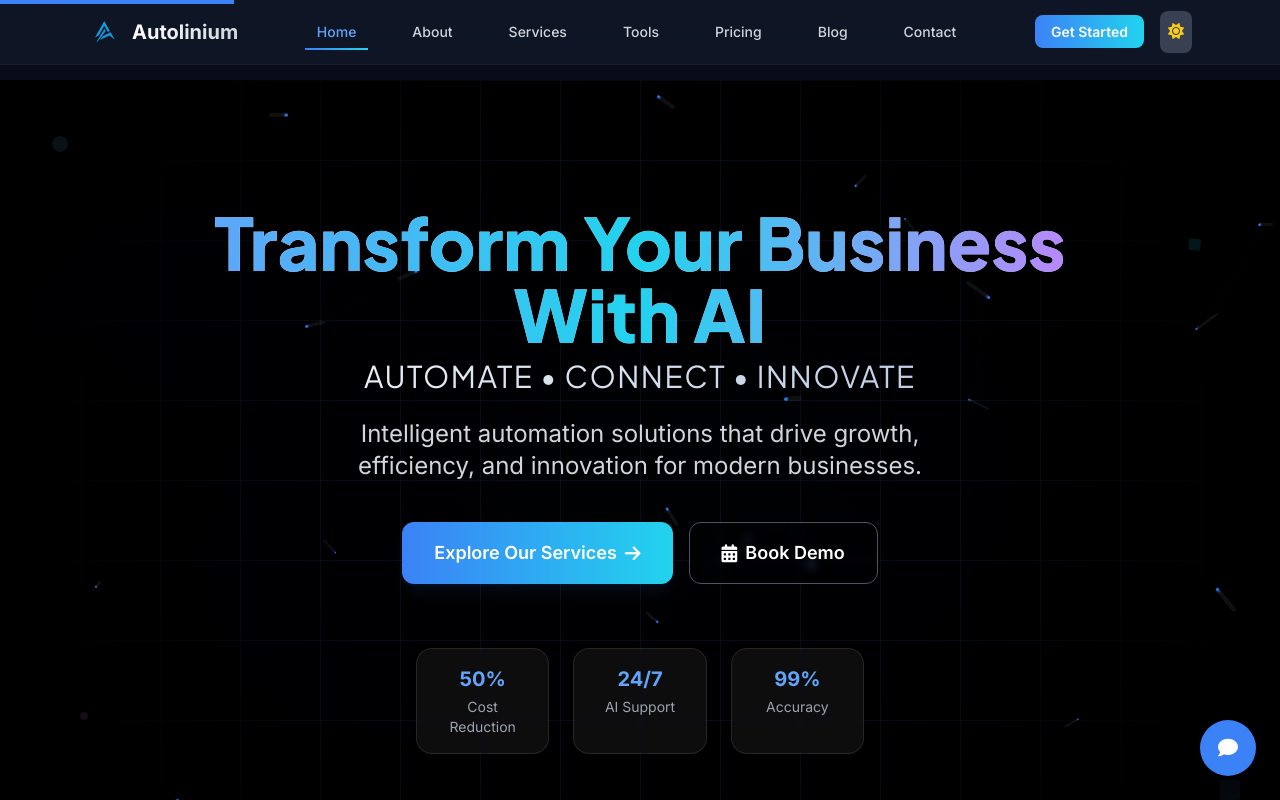
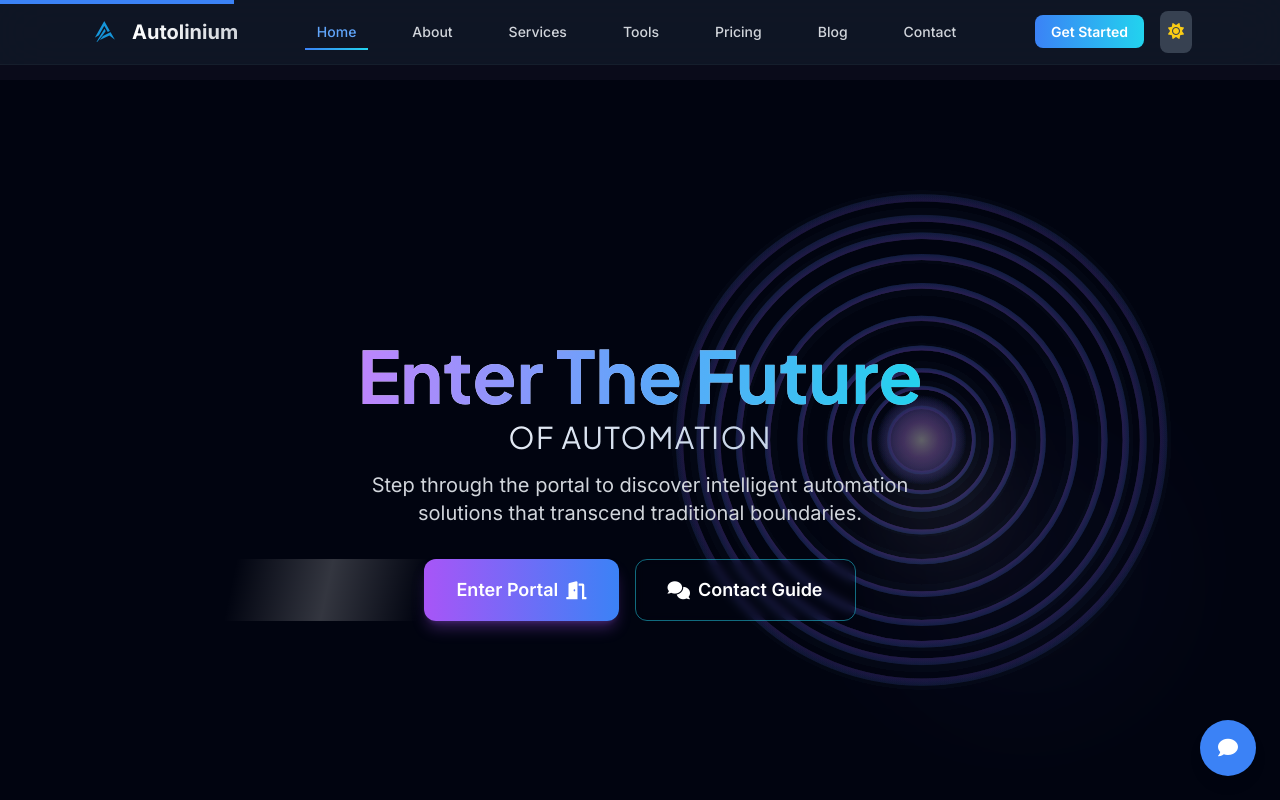
Before and after one commit to Billu07/Autolinium-Website, a React (Vite) app: page / in a window 1280 px wide. Shown: the top 800 px of the page. Built offline with nearby package versions, Linux system fonts and the light colour scheme.

Commit message:
hero refined

```diff
--- a/src/components/sections/HeroSection.tsx
+++ b/src/components/sections/HeroSection.tsx
@@ -5,11 +5,9 @@ import { Link } from "react-router-dom";
 const HeroSection: React.FC = () => {
   const canvasRef = useRef<HTMLCanvasElement>(null);
 
-  // Subtle floating particles with connections
   useEffect(() => {
     const canvas = canvasRef.current;
     if (!canvas) return;
-
     const ctx = canvas.getContext("2d");
     if (!ctx) return;
 
@@ -17,316 +15,203 @@ const HeroSection: React.FC = () => {
       canvas.width = window.innerWidth;
       canvas.height = window.innerHeight;
     };
-
     resizeCanvas();
     window.addEventListener("resize", resizeCanvas);
 
-    // Very subtle particles
-    const particles: Array<{
-      x: number;
-      y: number;
-      vx: number;
-      vy: number;
-      size: number;
-      opacity: number;
-    }> = [];
+    const getCenter = () => ({
+      x: canvas.width / 2 + canvas.width * 0.22, // further right
+      y: canvas.height / 2 - canvas.height * 0.05, // slightly higher
+    });
 
-    const initParticles = () => {
-      particles.length = 0;
-      const count = window.innerWidth < 768 ? 15 : 25;
-
-      for (let i = 0; i < count; i++) {
-        particles.push({
-          x: Math.random() * canvas.width,
-          y: Math.random() * canvas.height,
-          vx: (Math.random() - 0.5) * 0.1,
-          vy: (Math.random() - 0.5) * 0.1,
-          size: Math.random() * 1 + 0.5,
-          opacity: Math.random() * 0.1 + 0.05,
-        });
-      }
-    };
-
-    initParticles();
-
-    let animationFrameId: number;
+    let time = 0;
 
     const render = () => {
-      ctx.fillStyle = "rgba(10, 15, 26, 0.03)";
+      const { x: centerX, y: centerY } = getCenter();
+      ctx.fillStyle = "rgba(8, 10, 30, 0.1)";
       ctx.fillRect(0, 0, canvas.width, canvas.height);
 
-      // Very subtle connections
-      ctx.strokeStyle = "rgba(59, 130, 246, 0.03)";
-      ctx.lineWidth = 0.2;
+      const ringCount = 10;
+      for (let ring = ringCount; ring > 0; ring--) {
+        const radius = ring * 25 + Math.sin(time * 0.002 + ring) * 8;
+        const ringWidth = 2.8 + ring * 0.45;
 
-      for (let i = 0; i < particles.length; i++) {
-        for (let j = i + 1; j < particles.length; j++) {
-          const dx = particles[i].x - particles[j].x;
-          const dy = particles[i].y - particles[j].y;
-          const distance = Math.sqrt(dx * dx + dy * dy);
+        const gradient = ctx.createRadialGradient(
+          centerX,
+          centerY,
+          radius - ringWidth,
+          centerX,
+          centerY,
+          radius + ringWidth
+        );
 
-          if (distance < 120) {
-            ctx.beginPath();
-            ctx.moveTo(particles[i].x, particles[i].y);
-            ctx.lineTo(particles[j].x, particles[j].y);
-            ctx.stroke();
-          }
-        }
+        gradient.addColorStop(0, `rgba(168, 85, 247, ${0.4 - ring * 0.03})`);
+        gradient.addColorStop(0.5, `rgba(99, 102, 241, ${0.28 - ring * 0.02})`);
+        gradient.addColorStop(1, `rgba(59, 130, 246, ${0.12 - ring * 0.01})`);
+
+        ctx.strokeStyle = gradient;
+        ctx.lineWidth = ringWidth;
+        ctx.beginPath();
+        ctx.arc(centerX, centerY, radius, 0, Math.PI * 2);
+        ctx.stroke();
       }
 
-      // Update and draw particles
-      particles.forEach((particle) => {
-        particle.x += particle.vx;
-        particle.y += particle.vy;
+      // More vivid vortex
+      const vortexRadius = 35 + Math.sin(time * 0.004) * 10;
+      const vortexGradient = ctx.createRadialGradient(
+        centerX,
+        centerY,
+        0,
+        centerX,
+        centerY,
+        vortexRadius
+      );
+      vortexGradient.addColorStop(0, "rgba(255,255,255,0.4)");
+      vortexGradient.addColorStop(0.4, "rgba(192,132,252,0.25)");
+      vortexGradient.addColorStop(1, "rgba(99,102,241,0)");
 
-        if (particle.x <= 0 || particle.x >= canvas.width) particle.vx *= -1;
-        if (particle.y <= 0 || particle.y >= canvas.height) particle.vy *= -1;
+      ctx.fillStyle = vortexGradient;
+      ctx.beginPath();
+      ctx.arc(centerX, centerY, vortexRadius, 0, Math.PI * 2);
+      ctx.fill();
 
-        // Very subtle glow
-        const gradient = ctx.createRadialGradient(
-          particle.x,
-          particle.y,
-          0,
-          particle.x,
-          particle.y,
-          particle.size * 2
-        );
-        gradient.addColorStop(0, `rgba(59, 130, 246, ${particle.opacity})`);
-        gradient.addColorStop(1, `rgba(59, 130, 246, 0)`);
-
-        ctx.fillStyle = gradient;
-        ctx.beginPath();
-        ctx.arc(particle.x, particle.y, particle.size * 2, 0, Math.PI * 2);
-        ctx.fill();
-
-        // Core particle
-        ctx.fillStyle = `rgba(59, 130, 246, ${particle.opacity * 2})`;
-        ctx.beginPath();
-        ctx.arc(particle.x, particle.y, particle.size, 0, Math.PI * 2);
-        ctx.fill();
-      });
-
-      animationFrameId = requestAnimationFrame(render);
+      time++;
+      requestAnimationFrame(render);
     };
 
     render();
-
-    return () => {
-      window.removeEventListener("resize", resizeCanvas);
-      cancelAnimationFrame(animationFrameId);
-    };
+    return () => window.removeEventListener("resize", resizeCanvas);
   }, []);
 
-  // Subtle floating geometric shapes
-  const FloatingShapes = () => {
-    const shapes = [
-      {
-        type: "circle",
-        size: "w-4 h-4",
-        color: "bg-blue-400/10",
-        position: "top-20 left-10",
-        delay: 0,
-        duration: 20,
-      },
-      {
-        type: "square",
-        size: "w-3 h-3",
-        color: "bg-cyan-400/10",
-        position: "top-40 right-20",
-        delay: 5,
-        duration: 25,
-      },
-      {
-        type: "circle",
-        size: "w-2 h-2",
-        color: "bg-purple-400/10",
-        position: "bottom-40 left-20",
-        delay: 10,
-        duration: 30,
-      },
-      {
-        type: "square",
-        size: "w-5 h-5",
-        color: "bg-blue-400/5",
-        position: "bottom-20 right-10",
-        delay: 15,
-        duration: 35,
-      },
-    ];
-
-    return (
-      <div className="absolute inset-0 overflow-hidden pointer-events-none">
-        {shapes.map((shape, index) => (
-          <motion.div
-            key={index}
-            className={`absolute ${shape.position} ${shape.size} ${
-              shape.color
-            } ${
-              shape.type === "circle" ? "rounded-full" : "rounded-sm"
-            } backdrop-blur-sm`}
-            animate={{
-              y: [0, -30, 0],
-              x: [0, 15, 0],
-              rotate: shape.type === "square" ? [0, 90, 180] : [0, 0, 0],
-            }}
-            transition={{
-              duration: shape.duration,
-              repeat: Infinity,
-              ease: "easeInOut",
-              delay: shape.delay,
-            }}
-          />
-        ))}
-      </div>
-    );
-  };
-
-  // Subtle grid with fade effect
-  const SubtleGrid = () => (
+  // 💫 Enhanced PortalGlow: 3 layers of drift, rotation & breathing
+  const PortalGlow = () => (
     <div className="absolute inset-0 pointer-events-none">
-      <div
-        className="w-full h-full opacity-3"
+      {/* Core pulse */}
+      <motion.div
+        className="absolute top-[45%] left-[70%] w-28 h-28 bg-white/40 rounded-full"
         style={{
-          backgroundImage: `
-            linear-gradient(90deg, rgba(59, 130, 246, 0.1) 1px, transparent 1px),
-            linear-gradient(rgba(59, 130, 246, 0.1) 1px, transparent 1px)
-          `,
-          backgroundSize: "80px 80px",
-          maskImage:
-            "radial-gradient(circle at center, black 40%, transparent 80%)",
-          WebkitMaskImage:
-            "radial-gradient(circle at center, black 40%, transparent 80%)",
+          transform: "translate(-50%, -50%)",
+          filter: "blur(35px)",
         }}
-      />
-    </div>
-  );
-
-  // Gentle light orbs
-  const LightOrbs = () => (
-    <div className="absolute inset-0 overflow-hidden pointer-events-none">
-      <motion.div
-        className="absolute top-1/4 left-1/4 w-96 h-96 bg-blue-500/3 rounded-full blur-3xl"
         animate={{
-          scale: [1, 1.1, 1],
-          opacity: [0.3, 0.5, 0.3],
+          scale: [1, 1.35, 1],
+          opacity: [0.18, 0.35, 0.18],
+          x: [0, 12, -12, 0],
+          y: [0, -10, 10, 0],
+          rotate: [0, 12, -12, 0],
         }}
         transition={{
-          duration: 8,
+          duration: 9,
           repeat: Infinity,
           ease: "easeInOut",
         }}
       />
+
+      {/* Outer ring glow */}
       <motion.div
-        className="absolute bottom-1/3 right-1/4 w-80 h-80 bg-cyan-500/2 rounded-full blur-3xl"
+        className="absolute top-[45%] left-[70%] w-60 h-60 bg-purple-500/25 rounded-full"
+        style={{
+          transform: "translate(-50%, -50%)",
+          filter: "blur(65px)",
+        }}
         animate={{
-          scale: [1.1, 1, 1.1],
-          opacity: [0.2, 0.4, 0.2],
+          scale: [1, 1.1, 1],
+          opacity: [0.08, 0.18, 0.08],
+          rotate: [0, 8, -8, 0],
         }}
         transition={{
-          duration: 10,
+          duration: 13,
           repeat: Infinity,
           ease: "easeInOut",
-          delay: 2,
+          delay: 1,
+        }}
+      />
+
+      {/* Subtle cyan shimmer */}
+      <motion.div
+        className="absolute top-[45%] left-[70%] w-72 h-72 bg-cyan-400/20 rounded-full"
+        style={{
+          transform: "translate(-50%, -50%)",
+          filter: "blur(85px)",
+        }}
+        animate={{
+          scale: [1, 1.2, 1],
+          opacity: [0.05, 0.12, 0.05],
+          x: [0, -10, 10, 0],
+          y: [0, 6, -6, 0],
+        }}
+        transition={{
+          duration: 15,
+          repeat: Infinity,
+          ease: "easeInOut",
         }}
       />
     </div>
   );
 
   return (
-    <section className="relative min-h-screen flex flex-col items-center justify-center text-center px-6 sm:px-10 overflow-hidden hero-section bg-[#0A0F1A]">
-      {/* Subtle particle canvas */}
+    <section className="relative min-h-screen flex flex-col items-center justify-center text-center px-6 sm:px-10 overflow-hidden bg-[#080A1E]">
       <canvas
         ref={canvasRef}
-        className="absolute inset-0 w-full h-full pointer-events-none"
+        className="absolute inset-0 w-full h-full pointer-events-none opacity-70"
       />
 
-      {/* Background elements */}
-      <SubtleGrid />
-      <LightOrbs />
-      <FloatingShapes />
+      <PortalGlow />
+      <div className="absolute inset-0 bg-black/40 pointer-events-none" />
 
-      {/* Content */}
       <motion.div
-        className="relative z-10 max-w-4xl"
+        className="relative z-10 max-w-3xl text-left md:text-center"
         initial={{ opacity: 0, y: 20 }}
         animate={{ opacity: 1, y: 0 }}
-        transition={{ duration: 1, ease: "easeOut" }}
+        transition={{ duration: 1 }}
       >
         <motion.h1
-          className="text-4xl sm:text-6xl md:text-7xl font-extrabold leading-tight mb-6"
+          className="text-4xl sm:text-6xl md:text-7xl font-bold leading-tight mb-4"
           initial={{ opacity: 0, y: 30 }}
           animate={{ opacity: 1, y: 0 }}
-          transition={{ duration: 1, delay: 0.2, ease: "easeOut" }}
+          transition={{ duration: 1, delay: 0.2 }}
         >
-          <span className="block bg-gradient-to-r from-blue-400 via-cyan-400 to-purple-400 bg-clip-text text-transparent">
-            Transform Your Business With AI
+          <span className="block bg-gradient-to-r from-purple-400 via-blue-400 to-cyan-400 bg-clip-text text-transparent">
+            Enter The Future
           </span>
-          <motion.span
-            className="block text-white mt-2 text-xl sm:text-2xl md:text-3xl font-light tracking-wider"
-            initial={{ opacity: 0 }}
-            animate={{ opacity: 1 }}
-            transition={{ duration: 1, delay: 0.4 }}
-          >
-            AUTOMATE • CONNECT • INNOVATE
-          </motion.span>
+          <span className="block text-white mt-2 text-2xl sm:text-3xl font-light tracking-wider">
+            OF AUTOMATION
+          </span>
         </motion.h1>
 
         <motion.p
-          className="text-lg sm:text-xl md:text-2xl text-gray-300 max-w-2xl mx-auto mb-10 leading-relaxed"
+          className="text-lg sm:text-xl text-gray-300 max-w-xl mx-auto mb-8 leading-relaxed"
           initial={{ opacity: 0, y: 20 }}
           animate={{ opacity: 1, y: 0 }}
-          transition={{ duration: 1, delay: 0.4, ease: "easeOut" }}
+          transition={{ duration: 1, delay: 0.4 }}
         >
-          Intelligent automation solutions that drive growth, efficiency, and
-          innovation for modern businesses.
+          Step through the portal to discover intelligent automation solutions
+          that transcend traditional boundaries.
         </motion.p>
 
-        {/* CTAs */}
         <motion.div
           className="flex flex-col sm:flex-row gap-4 justify-center"
           initial={{ opacity: 0, y: 20 }}
           animate={{ opacity: 1, y: 0 }}
-          transition={{ duration: 1, delay: 0.6, ease: "easeOut" }}
+          transition={{ duration: 1, delay: 0.6 }}
         >
           <Link
             to="/services"
-            className="inline-flex items-center justify-center px-8 py-4 rounded-xl text-lg font-semibold text-white bg-gradient-to-r from-blue-500 to-cyan-400 hover:from-blue-600 hover:to-cyan-500 shadow-lg shadow-blue-500/10 hover:shadow-blue-500/20 transition-all duration-300 transform hover:scale-105"
+            className="group relative inline-flex items-center justify-center px-8 py-4 rounded-xl text-lg font-semibold text-white bg-gradient-to-r from-purple-500 to-blue-500 hover:from-purple-600 hover:to-blue-600 shadow-lg shadow-purple-500/30 hover:shadow-purple-500/50 transition-all duration-300 transform hover:scale-105"
           >
-            <span>Explore Our Services</span>
-            <i className="fas fa-arrow-right ml-2 transition-transform duration-300 group-hover:translate-x-1"></i>
+            <div className="absolute inset-0 bg-gradient-to-r from-transparent via-white/20 to-transparent -skew-x-12 transform translate-x-[-100%] group-hover:translate-x-[100%] transition-transform duration-1000" />
+            <span className="relative flex items-center">
+              Enter Portal
+              <i className="fas fa-door-open ml-2 transition-transform duration-300 group-hover:translate-x-1" />
+            </span>
           </Link>
 
           <Link
             to="/contact"
-            className="inline-flex items-center justify-center px-8 py-4 rounded-xl text-lg font-semibold text-white border border-gray-600 hover:border-cyan-400 hover:bg-cyan-400/5 transition-all duration-300 transform hover:scale-105 backdrop-blur-sm"
+            className="inline-flex items-center justify-center px-8 py-4 rounded-xl text-lg font-semibold text-white border border-cyan-400/50 hover:border-cyan-400 hover:bg-cyan-400/10 transition-all duration-300 transform hover:scale-105 backdrop-blur-sm"
           >
-            <i className="fas fa-calendar-alt mr-2"></i>
-            Book Demo
+            <i className="fas fa-comments mr-2" />
+            Contact Guide
           </Link>
-        </motion.div>
-
-        {/* Stats */}
-        <motion.div
-          className="grid grid-cols-3 gap-6 mt-16 max-w-md mx-auto"
-          initial={{ opacity: 0, scale: 0.95 }}
-          animate={{ opacity: 1, scale: 1 }}
-          transition={{ duration: 1, delay: 0.8, ease: "easeOut" }}
-        >
-          {[
-            { number: "50%", label: "Cost Reduction" },
-            { number: "24/7", label: "AI Support" },
-            { number: "99%", label: "Accuracy" },
-          ].map((stat, index) => (
-            <div
-              key={index}
-              className="text-center p-4 rounded-2xl bg-white/5 backdrop-blur-sm border border-white/10 hover:border-cyan-400/20 transition-all duration-300"
-            >
-              <div className="text-xl font-bold text-blue-400 mb-1">
-                {stat.number}
-              </div>
-              <div className="text-sm text-gray-400">{stat.label}</div>
-            </div>
-          ))}
         </motion.div>
       </motion.div>
     </section>
```
